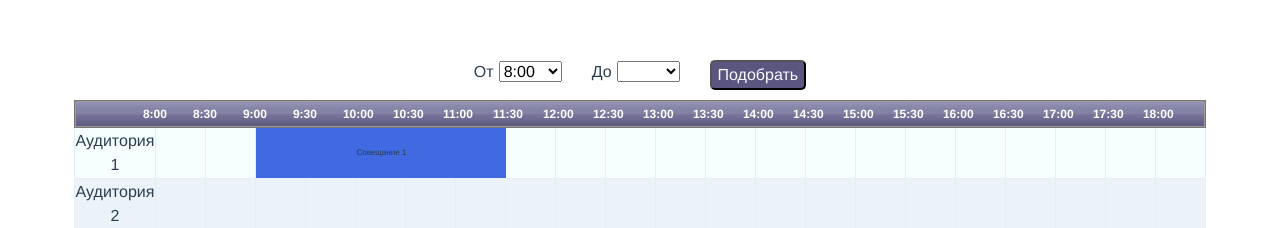
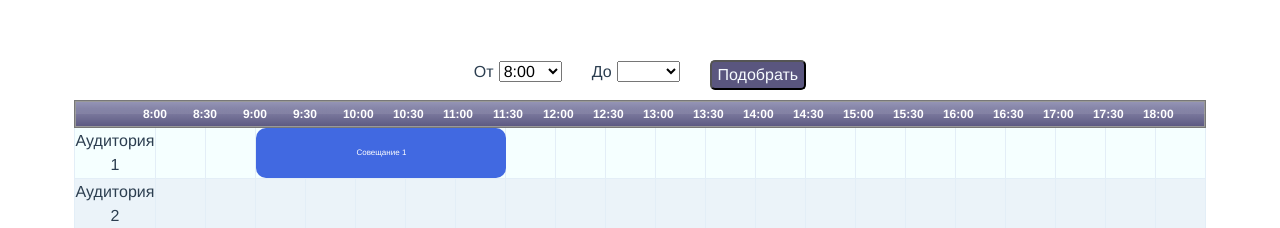
Before and after one commit to LaduchaBudzun/audience-app, a Vue app: page / in a window 1280 px wide. Shown: the top 228 px of the page. Built offline with nearby package versions, Linux system fonts and the light colour scheme.

Commit message:
modified:   src/components/Audience.vue

```diff
--- a/src/components/Audience.vue
+++ b/src/components/Audience.vue
@@ -202,10 +202,14 @@ export default {
   font-size: 8px;
   position: absolute;
   background-color: royalblue;
+  color: white;
   line-height: 50px;
+
   left: 0;
   top: 0;
   z-index: 10;
+  border-radius: 10px;
+  cursor: move;
 }
 .btn-choose{
   background-color: #5a567f;
```
